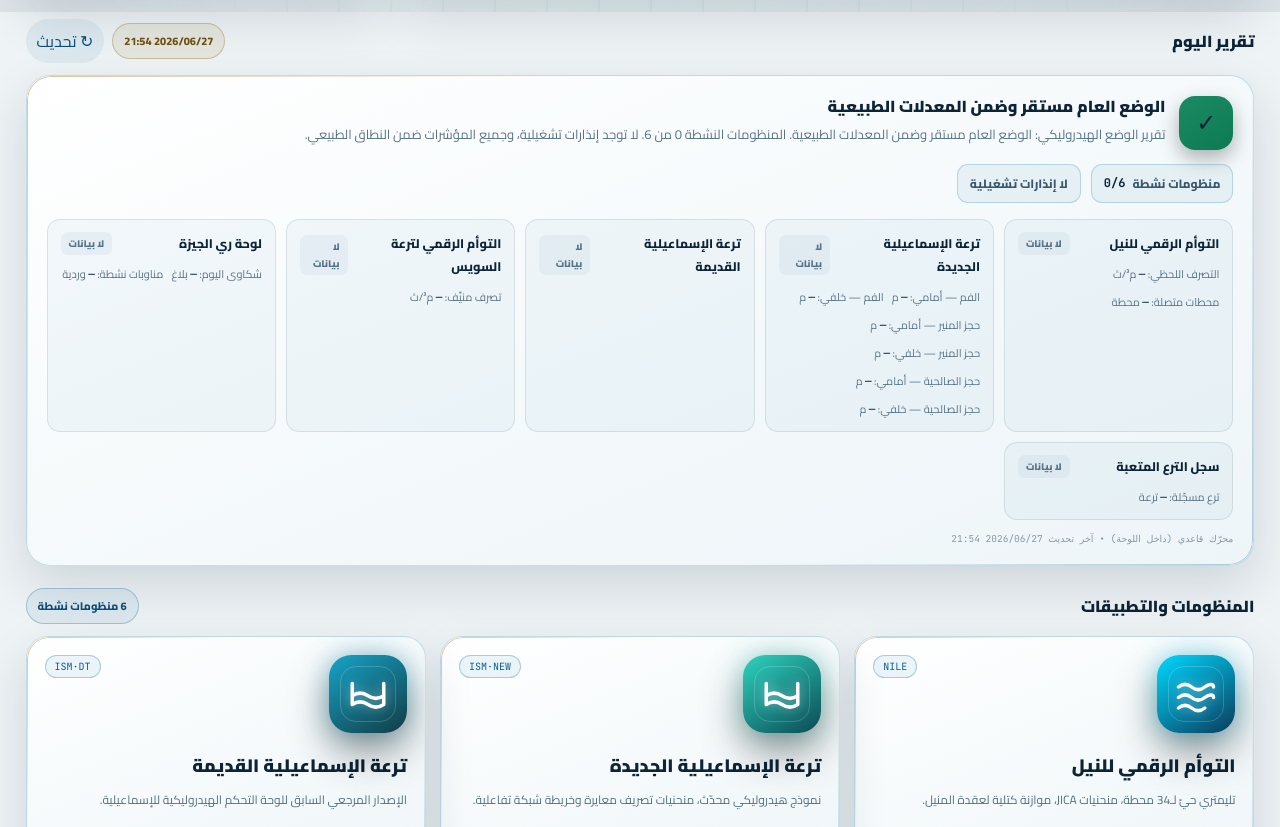
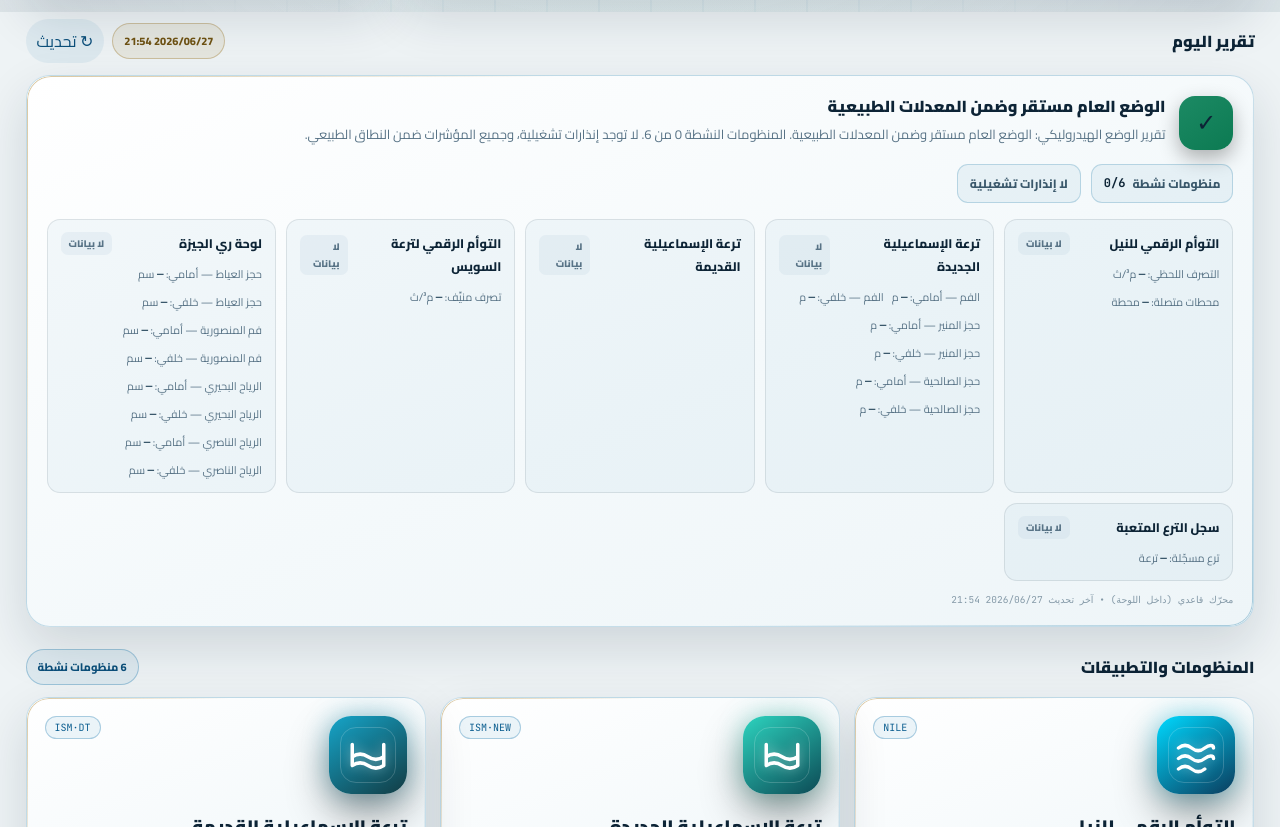
Before and after one commit to mohseno2002/wazir-console, a website: page index.html in a window 1280 px wide. Shown: the part 788-1615 px from the top of the page. Drawn offline with Linux system fonts and the light colour scheme; no server answers.

Commit message:
Add files via upload

```diff
--- a/index.html
+++ b/index.html
@@ -355,10 +355,17 @@ var REPORT_SOURCES=[
   { id:"ismailia_old", name:"ترعة الإسماعيلية القديمة", type:"none", firebaseUrl:"", metrics:[]},
   { id:"suez", name:"التوأم الرقمي لترعة السويس", type:"firebase", firebaseUrl:"",
     metrics:[{key:"flow",label:"تصرف منيِّف",path:"kpis/manyefFlow",agg:"last",unit:"م³/ث"}]},
-  { id:"giza", name:"لوحة ري الجيزة", type:"sheet", sheetCsvUrl:"",
+  { id:"giza", name:"لوحة ري الجيزة", type:"sheet",
+    sheetCsvUrl:"https://docs.google.com/spreadsheets/d/e/2PACX-1vQx4SgO2qck9gR6RX55GsO7ktMorG-sqnDOdnFAWO3iruSoOUHIqEEEzMoj_BFOu9oLjVjb4_7NNgjn/pub?output=csv",
     metrics:[
-      {key:"complaints",label:"شكاوى اليوم",column:"complaints_today",agg:"last",unit:"بلاغ"},
-      {key:"shifts",label:"مناوبات نشطة",column:"active_shifts",agg:"last",unit:"وردية"}
+      {key:"ayat_f",label:"حجز العياط — أمامي",column:"أمام حجز العياط",agg:"first",unit:"سم"},
+      {key:"ayat_b",label:"حجز العياط — خلفي",column:"خلف حجز العياط",agg:"first",unit:"سم"},
+      {key:"mans_f",label:"فم المنصورية — أمامي",column:"أمام فم المنصورية",agg:"first",unit:"سم"},
+      {key:"mans_b",label:"فم المنصورية — خلفي",column:"خلف فم المنصورية",agg:"first",unit:"سم"},
+      {key:"bhr_f",label:"الرياح البحيري — أمامي",column:"أمام فم الرياح البحيري",agg:"first",unit:"سم"},
+      {key:"bhr_b",label:"الرياح البحيري — خلفي",column:"خلف فم الرياح البحيري",agg:"first",unit:"سم"},
+      {key:"nsr_f",label:"الرياح الناصري — أمامي",column:"أمام الرياح الناصري",agg:"first",unit:"سم"},
+      {key:"nsr_b",label:"الرياح الناصري — خلفي",column:"خلف الرياح الناصري",agg:"first",unit:"سم"}
     ]},
   { id:"tired", name:"سجل الترع المتعبة", type:"sheet", sheetCsvUrl:"",
     metrics:[{key:"reg",label:"ترع مسجّلة",column:"canal_id",agg:"count",unit:"ترعة"}]}
@@ -373,6 +380,7 @@ function aggregate(values,how){
   if(how==='max')return Math.max.apply(null,nums);
   if(how==='min')return Math.min.apply(null,nums);
   if(how==='avg')return nums.reduce(function(a,b){return a+b;},0)/nums.length;
+  if(how==='first')return nums[0];
   return nums[nums.length-1];
 }
 function statusOf(v,th){
--- a/sw.js
+++ b/sw.js
@@ -1,4 +1,4 @@
-var CACHE = "wazir-console-v5";
+var CACHE = "wazir-console-v6";
 var CORE = [
   "./",
   "./index.html",
```
